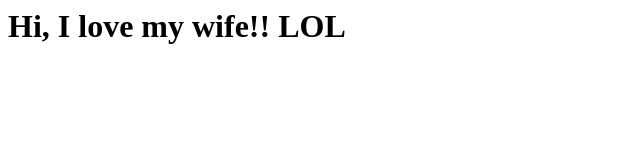
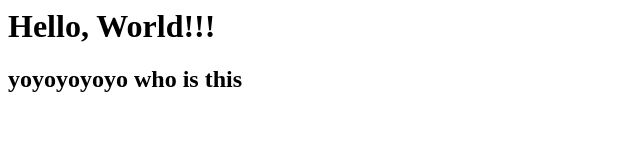
Before and after one commit to joseph-c-choi/myfirstwebpage2, a plain HTML site: page index.html in a window 1280 px wide. Shown: the whole page, without its empty margins (0-640 px from the left). Drawn offline with Linux system fonts and the light colour scheme.

Commit message:
Add files via upload

```diff
--- a/index.html
+++ b/index.html
@@ -1 +1,2 @@
-<h1>Hi, I love my wife!! LOL</h1>
+<h1>Hello, World!!!</h1>
+<h2> yoyoyoyoyo who is this </h2>
```
